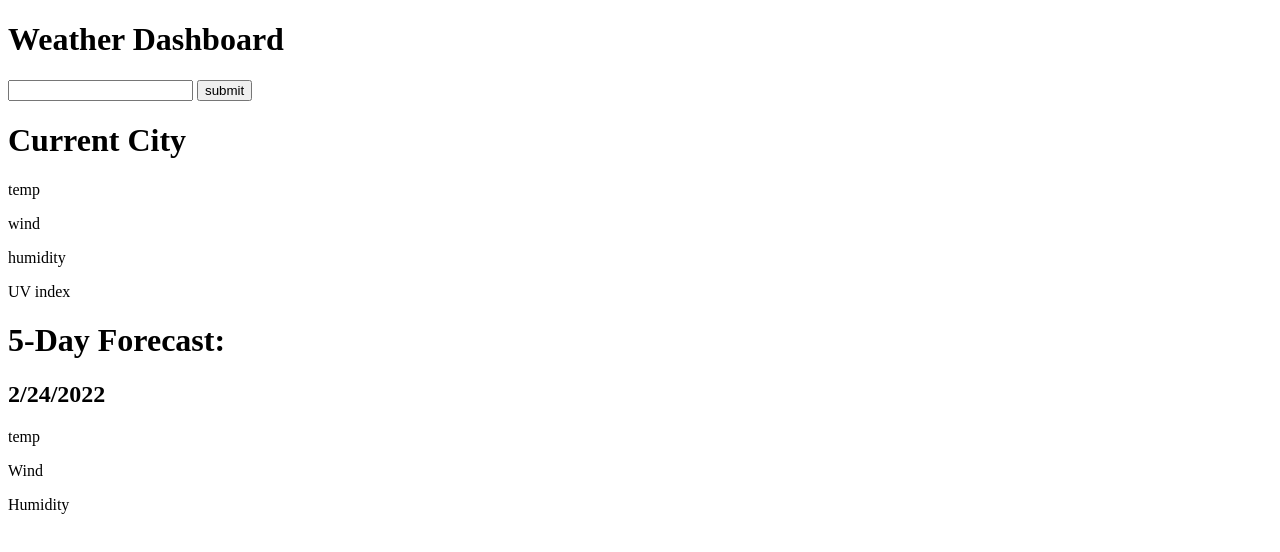
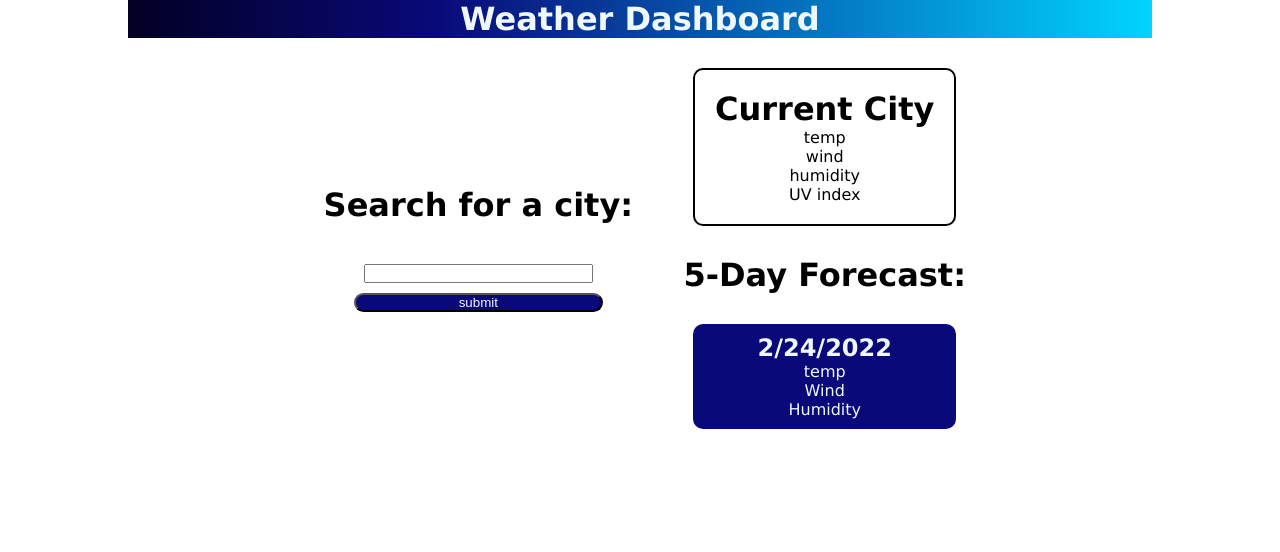
Before and after one commit to Jesse-Lemieux/weather-dashboard, a plain HTML site: page index.html in a window 1280 px wide. Drawn offline with Linux system fonts and the light colour scheme.

Commit message:
add all nessesary html containers and base style

```diff
--- a/assets/css/style.css
+++ b/assets/css/style.css
@@ -0,0 +1,78 @@
+*{
+    margin: 0;
+    padding: 0;
+    box-sizing: border-box;
+}
+
+body{
+    font-family: Verdana, Geneva, Tahoma, sans-serif;
+}
+
+.header{
+    background: rgb(2,0,36);
+    background: linear-gradient(90deg, rgba(2,0,36,1) 0%, rgba(9,9,121,1) 30%, rgba(0,212,255,1) 100%);
+    text-align: center;
+    width: 80%;
+    color: aliceblue;
+}
+
+.title{
+    display: flex;
+    justify-content: center;
+    align-items: center;
+}
+
+main{
+    display: flex;
+    justify-content: center;
+    align-items: center;
+}
+
+.input{
+    margin: 30px;
+}
+
+.input-field{
+    display: flex;
+    flex-direction: column;
+    margin: 30px;
+}
+
+.input-value{
+    margin: 10px;
+}
+
+.submit{
+    background-color: rgba(9,9,121,1);
+    border-radius: 10px;
+    color: aliceblue;
+}
+
+.submit:hover {
+    background: rgb(2,0,36);
+    background: linear-gradient(90deg, rgba(2,0,36,1) 0%, rgba(9,9,121,1) 0%, rgba(0,212,255,1) 0%);
+    color: black;
+}
+
+.weather-display{
+    text-align: center;
+    border: 2px solid black;
+    border-radius: 10px;
+    padding: 20px;
+    margin: 30px;
+}
+
+
+.forecast-container{
+    background-color: rgba(9,9,121,1);
+    color: aliceblue;
+    text-align: center;
+    padding: 10px;
+    margin: 30px;
+    border-radius: 10px;
+}
+
+.forecast{
+    text-align: center;
+
+}
--- a/index.html
+++ b/index.html
@@ -9,15 +9,24 @@
 
 </head>
 <body>
+    <div class="title">
     <header class="header">
-        <h1 class="title">Weather Dashboard</h1>
+        <h1>Weather Dashboard</h1>
     </header>
-
-    <div class="input">
-        <input type="text" class="input-value">
-        <input type="submit" value="submit">
     </div>
 
+<main>
+    <div class="left-content">
+    <div class="input">
+        <h1 class="search">Search for a city:</h1>
+        <div class="input-field">
+        <input type="text" class="input-value">
+        <input type="submit" value="submit" class="submit">
+        </div>
+    </div>
+</div>
+
+    <div class="right-content">
     <div class="weather-display">
         <h1>Current City</h1>
         <p>temp</p>
@@ -35,7 +44,8 @@
             <p>Humidity</p>
         </div>
     </div>
-
+</div>
+</main>
 
 <script src="/assets/js/script.js"></script>
 </body>
```
